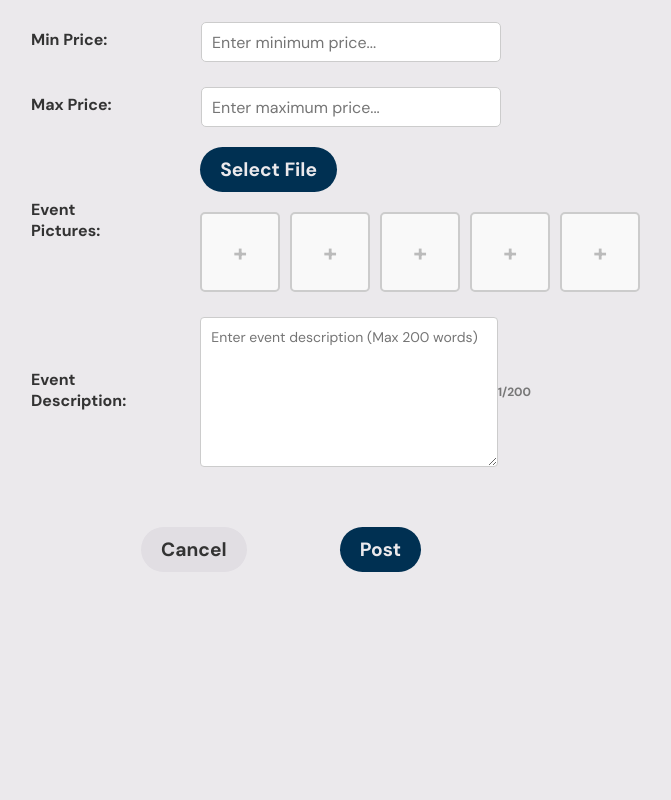
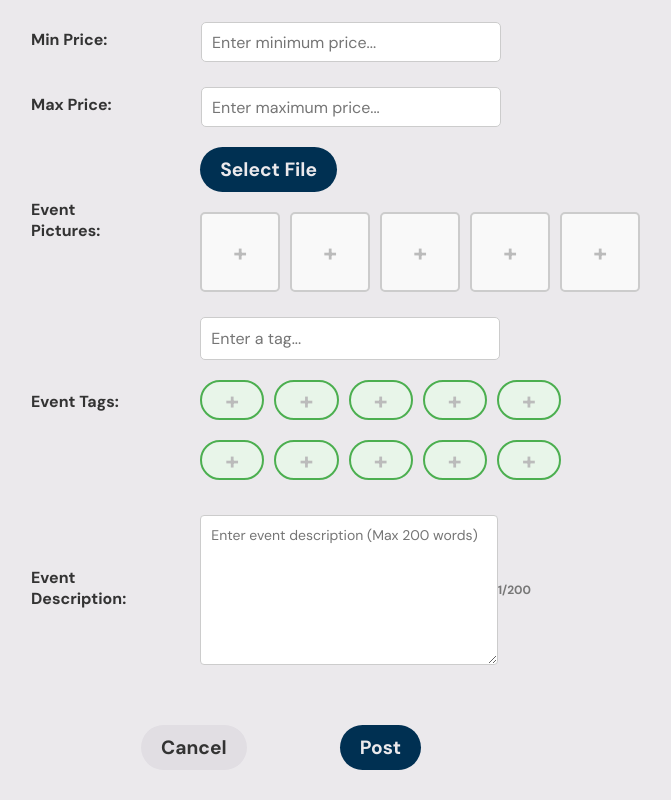
Before and after one commit to charlielang02/aurora-itinerary-app, a React (Vite) app: page /create-event in a window 1280 px wide. Shown: the part 720-1520 px from the top of the page, without its empty margins (359-1030 px from the left). Before the commit the page ends 1322 px from the top, so only its background shows below. Built offline with nearby package versions, Linux system fonts and the light colour scheme.

Commit message:
add TagInput component for managing event tags in CreateEvent page

```diff
--- /dev/null
+++ b/src/components/TagInput.css
@@ -0,0 +1,90 @@
+.tag-input-wrapper {
+    display: flex;
+    flex-direction: column;
+    align-items: flex-start;
+    gap: 10px;
+    width: 100%;
+    margin-left: 40px;
+  }
+
+  .label-and-input {
+    display: flex;
+    align-items: center;
+    gap: 20px;
+    width: 100%;
+  }
+
+  .input-label {
+    font-size: 16px;
+    font-weight: bold;
+    color: #333;
+  }
+
+  .tag-input {
+    padding: 10px 10px;
+    font-size: 16px;
+    border: 1px solid #ccc;
+    border-radius: 5px;
+    width: 100%;
+    max-width: 300px;
+  }
+
+  .tags-row {
+    display: flex;
+    flex-wrap: wrap;
+    gap: 10px;
+    margin-top: 10px;
+    width: 100%;
+    justify-content: flex-start;
+  }
+
+  .tag-container {
+    position: relative;
+    display: inline-flex;
+    align-items: center;
+    justify-content: center;
+    padding: 0 10px;
+    height: 40px;
+    border: 2px solid #4caf50;
+    background-color: #e8f5e9;
+    border-radius: 20px;
+    flex: 0 0 calc(20% - 10px); /* Adjust to make 5 tags per row, minus gap */
+    box-sizing: border-box;
+    margin-bottom: 10px; /* Ensures space between rows */
+  }
+
+  .tag {
+    font-size: 14px;
+    color: #4caf50;
+    white-space: nowrap;
+    overflow: hidden;
+    text-overflow: ellipsis;
+    padding-right: 20px; /* Space for the remove button */
+  }
+
+  .remove-button {
+    position: absolute;
+    top: 5px;
+    right: 5px;
+    background: rgba(0, 0, 0, 0.7);
+    color: white;
+    border: none;
+    border-radius: 50%;
+    font-size: 14px;
+    width: 20px;
+    height: 20px;
+    display: flex;
+    justify-content: center;
+    align-items: center;
+    cursor: pointer;
+  }
+
+  .remove-button:hover {
+    background: rgba(255, 0, 0, 0.8);
+  }
+
+  .placeholder-text {
+    font-size: 24px;
+    color: #bbb;
+    user-select: none;
+  }
--- /dev/null
+++ b/src/components/TagInput.jsx
@@ -0,0 +1,51 @@
+import React, { useState } from "react";
+import "./TagInput.css";
+
+const TagInput = () => {
+  const [tags, setTags] = useState([]);
+
+  const handleKeyDown = (event) => {
+    if (event.key === "Enter" && event.target.value.trim() !== "" && tags.length < 10) {
+      setTags([...tags, event.target.value.trim()]);
+      event.target.value = ""; // Clear input field
+    }
+  };
+
+  const handleRemoveTag = (indexToRemove) => {
+    setTags((prevTags) => prevTags.filter((_, index) => index !== indexToRemove));
+  };
+
+  return (
+    <div className="tag-input-wrapper">
+      <div className="label-and-input">
+        <input
+          type="text"
+          placeholder="Enter a tag..."
+          className="tag-input"
+          onKeyDown={handleKeyDown}
+        />
+      </div>
+      <div className="tags-row">
+        {Array.from({ length: 10 }).map((_, index) => (
+          <div key={index} className="tag-container">
+            {tags[index] ? (
+              <>
+                <span className="tag">{tags[index]}</span>
+                <button
+                  className="remove-button"
+                  onClick={() => handleRemoveTag(index)}
+                >
+                  ×
+                </button>
+              </>
+            ) : (
+              <span className="placeholder-text">+</span>
+            )}
+          </div>
+        ))}
+      </div>
+    </div>
+  );
+};
+
+export default TagInput;
--- a/src/pages/CreateEvent.jsx
+++ b/src/pages/CreateEvent.jsx
@@ -3,6 +3,7 @@ import Select from "react-select";
 import { Link } from "react-router-dom";
 import "./CreateEvent.css";
 import EventPicturesUpload from "../components/EventPicturesUpload";
+import TagInput from "../components/TagInput";
 
 // Hardcoded data for countries, states/provinces, and cities
 const countries = [
@@ -251,6 +252,13 @@ const CreateEvent = () => {
         </div>
       </div>
 
+      <div className="input-row">
+        <label htmlFor="event-tags" className="input-label">Event Tags:</label>
+        <div className="event-tags-list">
+          <TagInput />
+        </div>
+      </div>
+
       {/* Event Description Field */}
       <div className="input-row">
         <label htmlFor="event-description" className="input-label">Event Description:</label>
```
